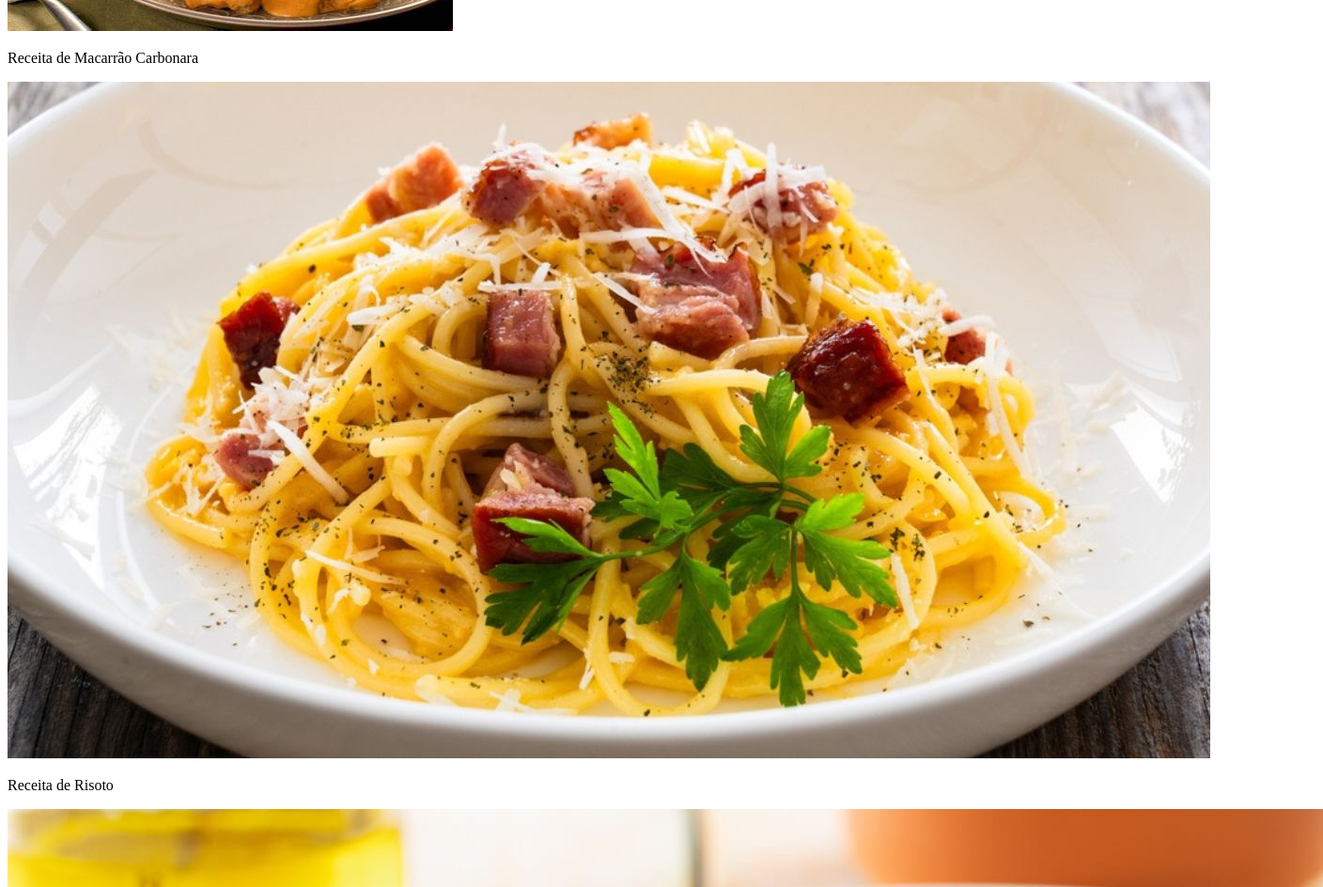
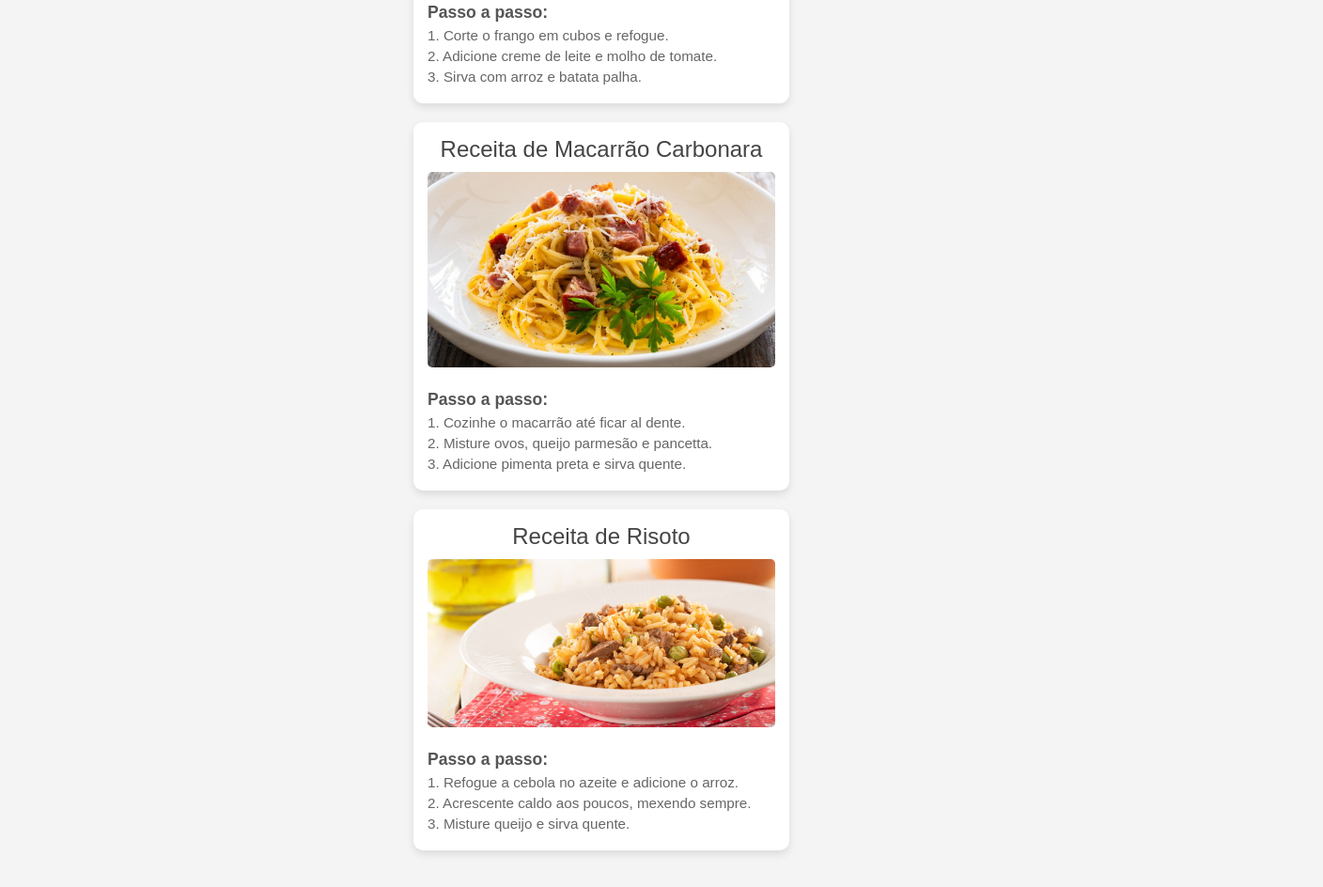
Before and after one commit to kaiodegras/pwa-receitas, a website: page Receitas.html in a window 1280 px wide. Shown: the part 400-1344 px from the top of the page at 94% size, 1408 px wide, since content can reach past the window. Drawn offline with Linux system fonts and the light colour scheme.

Commit message:
upload
Realizado os card

```diff
--- a/Receitas.html
+++ b/Receitas.html
@@ -3,16 +3,43 @@
 <head>
     <meta charset="UTF-8">
     <meta name="viewport" content="width=device-width, initial-scale=1.0">
-    <title>Document</title>
-    <link rel="stylesheet" href="css/receitas.css"/>
+    <title>Receitas</title>
+    <link rel="stylesheet" href="css/receitas.css">
 </head>
 <body>
     <h1>Confira as seguintes receitas:</h1>
-    <p>Receita de Strogonoff</p>
-    <img class="fotos" src="/img/estrogonoff.png">
-    <p>Receita de Macarrão Carbonara</p>
-    <img class="fotos" src="img/carbonaro.png">
-    <p> Receita de Risoto</p>
-    <img class="fotos" src="/img/risoto.png].jpeg">
+
+    <div class="card">
+        <p class="recipe-title">Receita de Strogonoff</p>
+        <img class="fotos" src="img/estrogonoff.png" alt="Strogonoff">
+        <div class="steps">
+            <h4>Passo a passo:</h4>
+            <p>1. Corte o frango em cubos e refogue.</p>
+            <p>2. Adicione creme de leite e molho de tomate.</p>
+            <p>3. Sirva com arroz e batata palha.</p>
+        </div>
+    </div>
+
+    <div class="card">
+        <p class="recipe-title">Receita de Macarrão Carbonara</p>
+        <img class="fotos" src="img/carbonaro.png" alt="Macarrão Carbonara">
+        <div class="steps">
+            <h4>Passo a passo:</h4>
+            <p>1. Cozinhe o macarrão até ficar al dente.</p>
+            <p>2. Misture ovos, queijo parmesão e pancetta.</p>
+            <p>3. Adicione pimenta preta e sirva quente.</p>
+        </div>
+    </div>
+
+    <div class="card">
+        <p class="recipe-title">Receita de Risoto</p>
+        <img class="fotos" src="img/risoto.png" alt="Risoto">
+        <div class="steps">
+            <h4>Passo a passo:</h4>
+            <p>1. Refogue a cebola no azeite e adicione o arroz.</p>
+            <p>2. Acrescente caldo aos poucos, mexendo sempre.</p>
+            <p>3. Misture queijo e sirva quente.</p>
+        </div>
+    </div>
 </body>
 </html>
--- a/css/receitas.css
+++ b/css/receitas.css
@@ -0,0 +1,65 @@
+
+* {
+    margin: 0;
+    padding: 0;
+    box-sizing: border-box;
+}
+
+body {
+    font-family: Arial, sans-serif;
+    background-color: #f4f4f4;
+    color: #333;
+    text-align: center;
+    padding: 20px;
+}
+
+h1 {
+    margin-bottom: 20px;
+    color: #ff6347;
+}
+
+.card {
+    background-color: #fff;
+    border-radius: 10px;
+    box-shadow: 0 4px 8px rgba(0, 0, 0, 0.1);
+    overflow: hidden;
+    margin: 20px auto;
+    max-width: 400px;
+    transition: transform 0.3s, box-shadow 0.3s;
+    cursor: pointer;
+    padding: 15px;
+}
+
+.card:hover {
+    transform: translateY(-10px);
+    box-shadow: 0 8px 16px rgba(0, 0, 0, 0.2);
+}
+
+.recipe-title {
+    font-size: 1.5em;
+    color: #444;
+    margin-bottom: 10px;
+}
+
+.fotos {
+    width: 100%;
+    border-radius: 5px;
+    margin-bottom: 10px;
+}
+
+.steps {
+    text-align: left;
+    margin-top: 10px;
+}
+
+.steps h4 {
+    margin-bottom: 5px;
+    font-size: 1.1em;
+    color: #555;
+}
+
+.steps p {
+    margin-bottom: 5px;
+    font-size: 0.95em;
+    color: #666;
+}
```
Also changed, not shown: img/risoto.png (renamed from img/risoto.png].jpeg).
